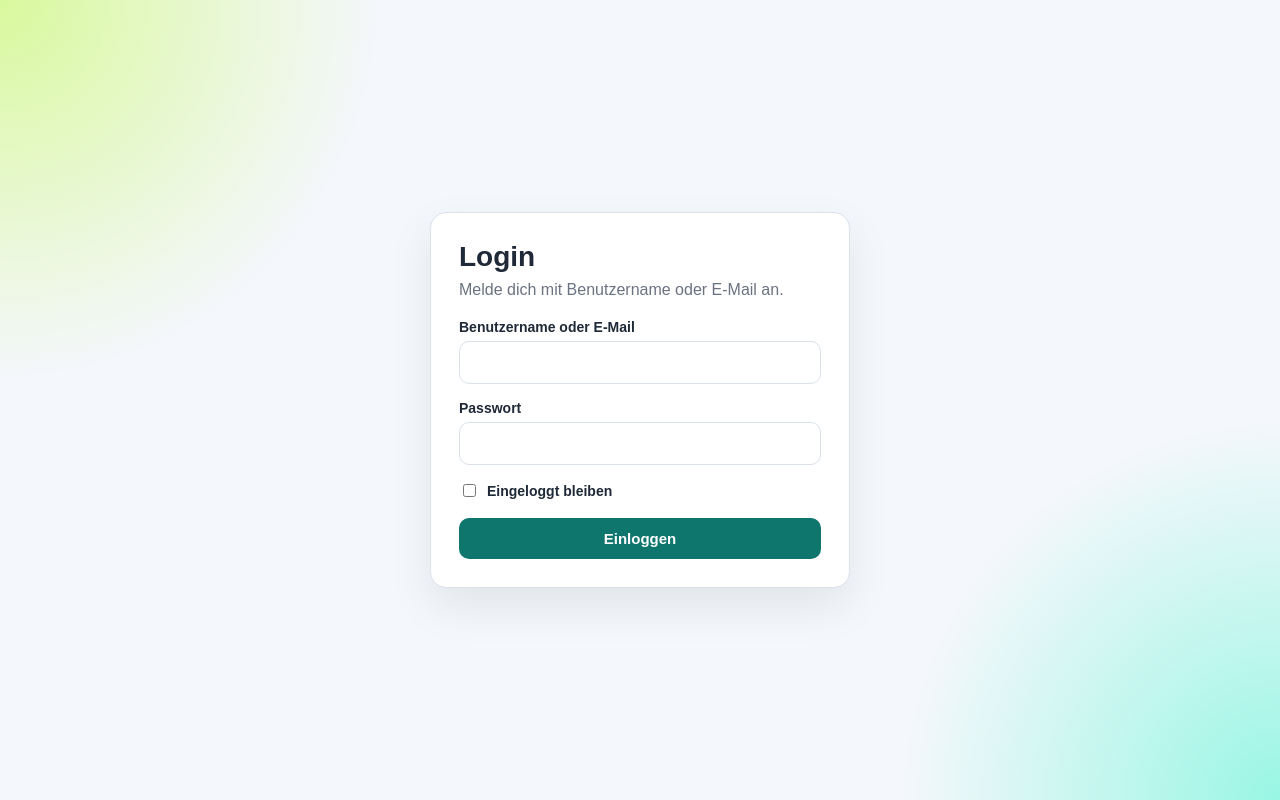
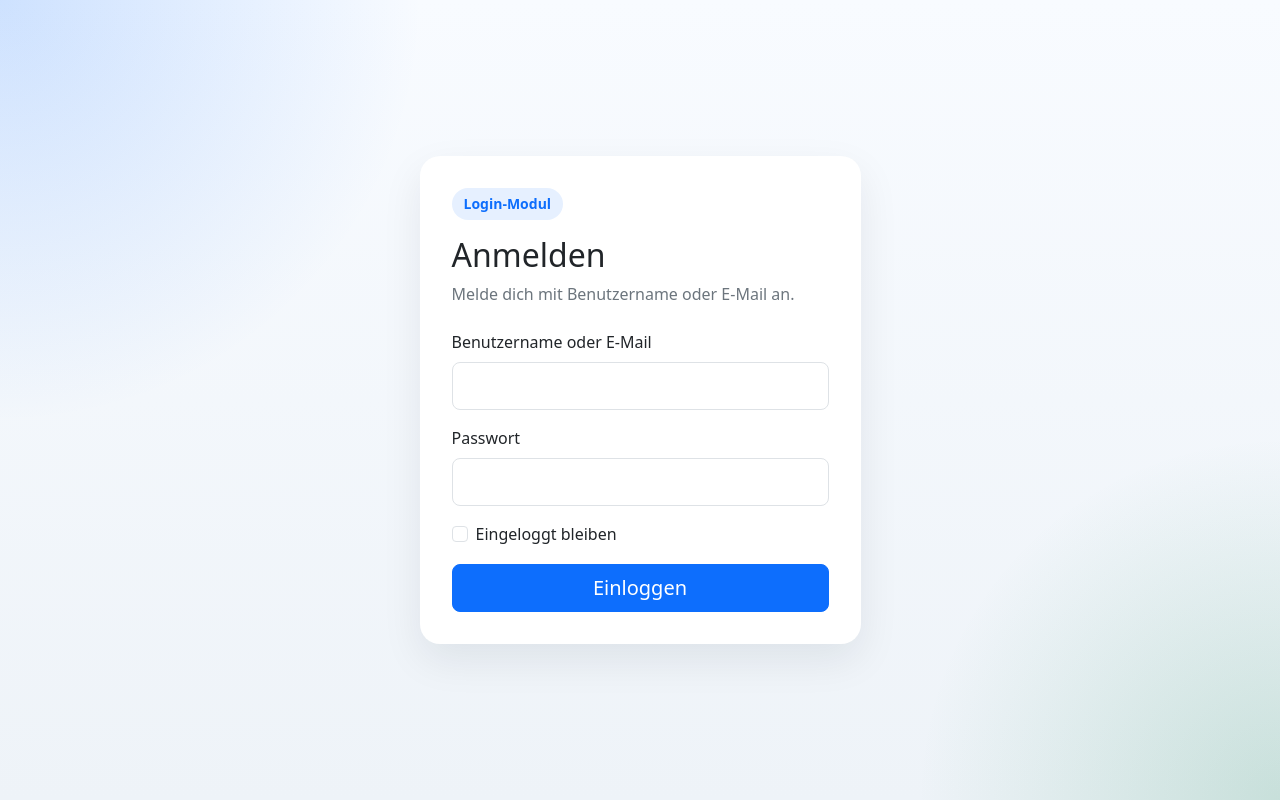
Before and after one commit to nimand2/winklar, a PHP site: page /login.php in a window 1280 px wide. Run offline with PHP 8.4, Linux system fonts and the light colour scheme.

Commit message:
Refactor login and dashboard pages with Bootstrap styling; add asset URL helper function

```diff
--- /dev/null
+++ b/assets/css/app.css
@@ -0,0 +1,56 @@
+body.app-shell {
+    min-height: 100vh;
+    background:
+        radial-gradient(circle at top left, rgba(13, 110, 253, 0.18), transparent 28%),
+        radial-gradient(circle at bottom right, rgba(25, 135, 84, 0.18), transparent 24%),
+        linear-gradient(180deg, #f8fbff 0%, #eef3f8 100%);
+}
+
+.auth-wrapper {
+    min-height: 100vh;
+}
+
+.auth-card,
+.dashboard-card {
+    border: 0;
+    border-radius: 1.25rem;
+    box-shadow: 0 1rem 2.5rem rgba(15, 23, 42, 0.08);
+}
+
+.auth-card .card-body,
+.dashboard-card .card-body {
+    padding: 2rem;
+}
+
+.brand-badge {
+    display: inline-flex;
+    align-items: center;
+    gap: 0.5rem;
+    padding: 0.35rem 0.75rem;
+    border-radius: 999px;
+    background: rgba(13, 110, 253, 0.1);
+    color: #0d6efd;
+    font-size: 0.875rem;
+    font-weight: 600;
+}
+
+.muted-copy {
+    color: #6c757d;
+}
+
+.dashboard-meta {
+    display: grid;
+    gap: 1rem;
+}
+
+.dashboard-meta .list-group-item {
+    border-radius: 1rem;
+    border: 1px solid rgba(13, 110, 253, 0.08);
+}
+
+@media (max-width: 576px) {
+    .auth-card .card-body,
+    .dashboard-card .card-body {
+        padding: 1.25rem;
+    }
+}
--- /dev/null
+++ b/assets/js/login.js
@@ -0,0 +1,13 @@
+document.addEventListener('DOMContentLoaded', function () {
+    const loginForm = document.getElementById('login-form');
+    const loginButton = document.getElementById('login-button');
+
+    if (!loginForm || !loginButton) {
+        return;
+    }
+
+    loginForm.addEventListener('submit', function () {
+        loginButton.disabled = true;
+        loginButton.textContent = 'Pruefe Login...';
+    });
+});
--- a/auth/auth.php
+++ b/auth/auth.php
@@ -13,6 +13,14 @@ function app_url(string $path = ''): string
     $path = '/' . ltrim($path, '/');
 
     return $basePath . $path;
+}
+
+/**
+ * Baut Asset-URLs innerhalb des Projekts auf.
+ */
+function asset_url(string $path): string
+{
+    return app_url('/assets/' . ltrim($path, '/'));
 }
 
 /**
@@ -112,10 +120,13 @@ function find_user_by_login(string $login): ?array
     $statement = db()->prepare(
         'SELECT id, username, email, password_hash
          FROM users
-         WHERE email = :login OR username = :login
+         WHERE email = :email_login OR username = :username_login
          LIMIT 1'
     );
-    $statement->execute(['login' => $login]);
+    $statement->execute([
+        'email_login' => $login,
+        'username_login' => $login,
+    ]);
 
     $user = $statement->fetch();
     return $user ?: null;
--- a/login.php
+++ b/login.php
@@ -16,173 +16,72 @@ $flash = get_flash_message();
     <meta charset="UTF-8">
     <meta name="viewport" content="width=device-width, initial-scale=1.0">
     <title>Login</title>
-    <style>
-        :root {
-            --bg: #f4f7fb;
-            --card: #ffffff;
-            --text: #1f2937;
-            --muted: #6b7280;
-            --primary: #0f766e;
-            --primary-hover: #115e59;
-            --danger-bg: #fee2e2;
-            --danger-text: #991b1b;
-            --success-bg: #dcfce7;
-            --success-text: #166534;
-            --border: #dbe2ea;
-        }
-
-        * {
-            box-sizing: border-box;
-        }
-
-        body {
-            margin: 0;
-            min-height: 100vh;
-            display: grid;
-            place-items: center;
-            padding: 24px;
-            font-family: Arial, sans-serif;
-            color: var(--text);
-            background:
-                radial-gradient(circle at top left, #d9f99d 0, transparent 25%),
-                radial-gradient(circle at bottom right, #99f6e4 0, transparent 25%),
-                var(--bg);
-        }
-
-        .card {
-            width: 100%;
-            max-width: 420px;
-            background: var(--card);
-            border: 1px solid var(--border);
-            border-radius: 16px;
-            padding: 28px;
-            box-shadow: 0 18px 45px rgba(15, 23, 42, 0.08);
-        }
-
-        h1 {
-            margin-top: 0;
-            margin-bottom: 8px;
-            font-size: 28px;
-        }
-
-        p {
-            margin-top: 0;
-            margin-bottom: 20px;
-            color: var(--muted);
-        }
-
-        .alert {
-            margin-bottom: 16px;
-            padding: 12px 14px;
-            border-radius: 10px;
-            font-size: 14px;
-        }
-
-        .alert.error {
-            background: var(--danger-bg);
-            color: var(--danger-text);
-        }
-
-        .alert.success {
-            background: var(--success-bg);
-            color: var(--success-text);
-        }
-
-        label {
-            display: block;
-            margin-bottom: 6px;
-            font-weight: 700;
-            font-size: 14px;
-        }
-
-        input[type="text"],
-        input[type="password"] {
-            width: 100%;
-            padding: 12px 14px;
-            margin-bottom: 16px;
-            border: 1px solid var(--border);
-            border-radius: 10px;
-            font-size: 15px;
-        }
-
-        .remember {
-            display: flex;
-            align-items: center;
-            gap: 8px;
-            margin-bottom: 18px;
-            font-size: 14px;
-        }
-
-        button {
-            width: 100%;
-            border: 0;
-            border-radius: 10px;
-            padding: 12px 16px;
-            font-size: 15px;
-            font-weight: 700;
-            cursor: pointer;
-            color: #ffffff;
-            background: var(--primary);
-            transition: background 0.2s ease, opacity 0.2s ease;
-        }
-
-        button:hover {
-            background: var(--primary-hover);
-        }
-
-        button:disabled {
-            cursor: wait;
-            opacity: 0.75;
-        }
-    </style>
+    <link rel="preconnect" href="https://cdn.jsdelivr.net">
+    <link rel="stylesheet" href="https://cdn.jsdelivr.net/npm/bootstrap@5.3.3/dist/css/bootstrap.min.css">
+    <link rel="stylesheet" href="<?= htmlspecialchars(asset_url('css/app.css')) ?>">
 </head>
-<body>
-    <main class="card">
-        <h1>Login</h1>
-        <p>Melde dich mit Benutzername oder E-Mail an.</p>
+<body class="app-shell">
+    <main class="container auth-wrapper d-flex align-items-center justify-content-center py-5">
+        <div class="row justify-content-center w-100">
+            <div class="col-12 col-md-8 col-lg-5">
+                <div class="card auth-card">
+                    <div class="card-body">
+                        <div class="brand-badge mb-3">Login-Modul</div>
+                        <h1 class="h2 mb-2">Anmelden</h1>
+                        <p class="muted-copy mb-4">Melde dich mit Benutzername oder E-Mail an.</p>
 
                         <?php if ($flash): ?>
-            <div class="alert <?= htmlspecialchars((string) $flash['type']) ?>">
+                            <?php
+                            $alertClass = ($flash['type'] ?? '') === 'success' ? 'alert-success' : 'alert-danger';
+                            ?>
+                            <div class="alert <?= htmlspecialchars($alertClass) ?>" role="alert">
                                 <?= htmlspecialchars((string) $flash['message']) ?>
                             </div>
                         <?php endif; ?>
 
-        <form id="login-form" action="<?= htmlspecialchars(app_url('/auth/login_process.php')) ?>" method="post">
-            <label for="login">Benutzername oder E-Mail</label>
+                        <form id="login-form" action="<?= htmlspecialchars(app_url('/auth/login_process.php')) ?>" method="post" class="vstack gap-3">
+                            <div>
+                                <label for="login" class="form-label">Benutzername oder E-Mail</label>
                                 <input
                                     type="text"
                                     id="login"
                                     name="login"
+                                    class="form-control form-control-lg"
                                     autocomplete="username"
                                     required
                                 >
+                            </div>
 
-            <label for="password">Passwort</label>
+                            <div>
+                                <label for="password" class="form-label">Passwort</label>
                                 <input
                                     type="password"
                                     id="password"
                                     name="password"
+                                    class="form-control form-control-lg"
                                     autocomplete="current-password"
                                     required
                                 >
+                            </div>
 
-            <label class="remember" for="remember_me">
-                <input type="checkbox" id="remember_me" name="remember_me" value="1">
+                            <div class="form-check">
+                                <input class="form-check-input" type="checkbox" id="remember_me" name="remember_me" value="1">
+                                <label class="form-check-label" for="remember_me">
                                     Eingeloggt bleiben
                                 </label>
+                            </div>
 
-            <button type="submit" id="login-button">Einloggen</button>
+                            <button type="submit" id="login-button" class="btn btn-primary btn-lg w-100">
+                                Einloggen
+                            </button>
                         </form>
+                    </div>
+                </div>
+            </div>
+        </div>
     </main>
 
-    <script>
-        const loginForm = document.getElementById('login-form');
-        const loginButton = document.getElementById('login-button');
-
-        loginForm.addEventListener('submit', function () {
-            loginButton.disabled = true;
-            loginButton.textContent = 'Pruefe Login...';
-        });
-    </script>
+    <script src="https://cdn.jsdelivr.net/npm/bootstrap@5.3.3/dist/js/bootstrap.bundle.min.js"></script>
+    <script src="<?= htmlspecialchars(asset_url('js/login.js')) ?>"></script>
 </body>
 </html>
```
Also changed, not shown: dashboard.php (+38 -31 lines). Lines whose indentation alone changed are shown as unchanged.
